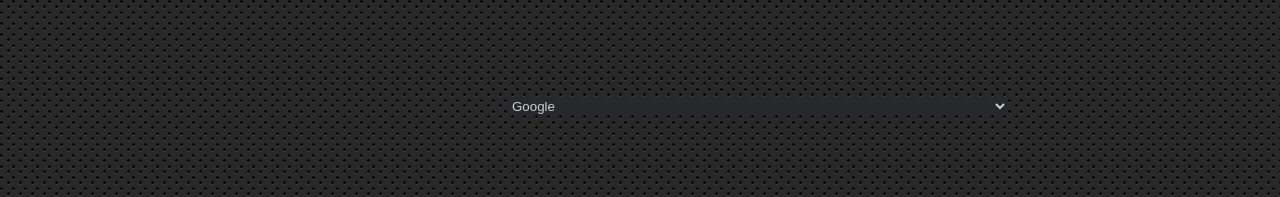
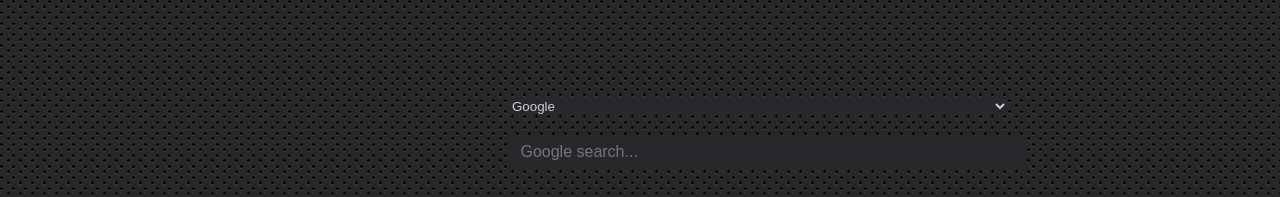
Before and after one commit to RicardoPinto92/personalstartpage, a plain HTML site: page index.html in a window 1280 px wide. Shown: the top 197 px of the page. Drawn offline with nearby package versions, Linux system fonts and the light colour scheme.

Commit message:
Added Google search

```diff
--- a/index.html
+++ b/index.html
@@ -14,8 +14,7 @@
 	<option value="Youtube">Youtube</option>
 </select>
 <form method="get" action="http://www.google.com/search">
-<!--<form method="get" action="http://www.google.com/search">
-<input autocomplete="off" id="search-box" type="text" name="q" placeholder=" Google search..."/> -->
+<input autocomplete="off" id="search-box" type="text" name="q" placeholder=" Google search..."/>
 
 	</div>
 	<div id="social_icons">
```
